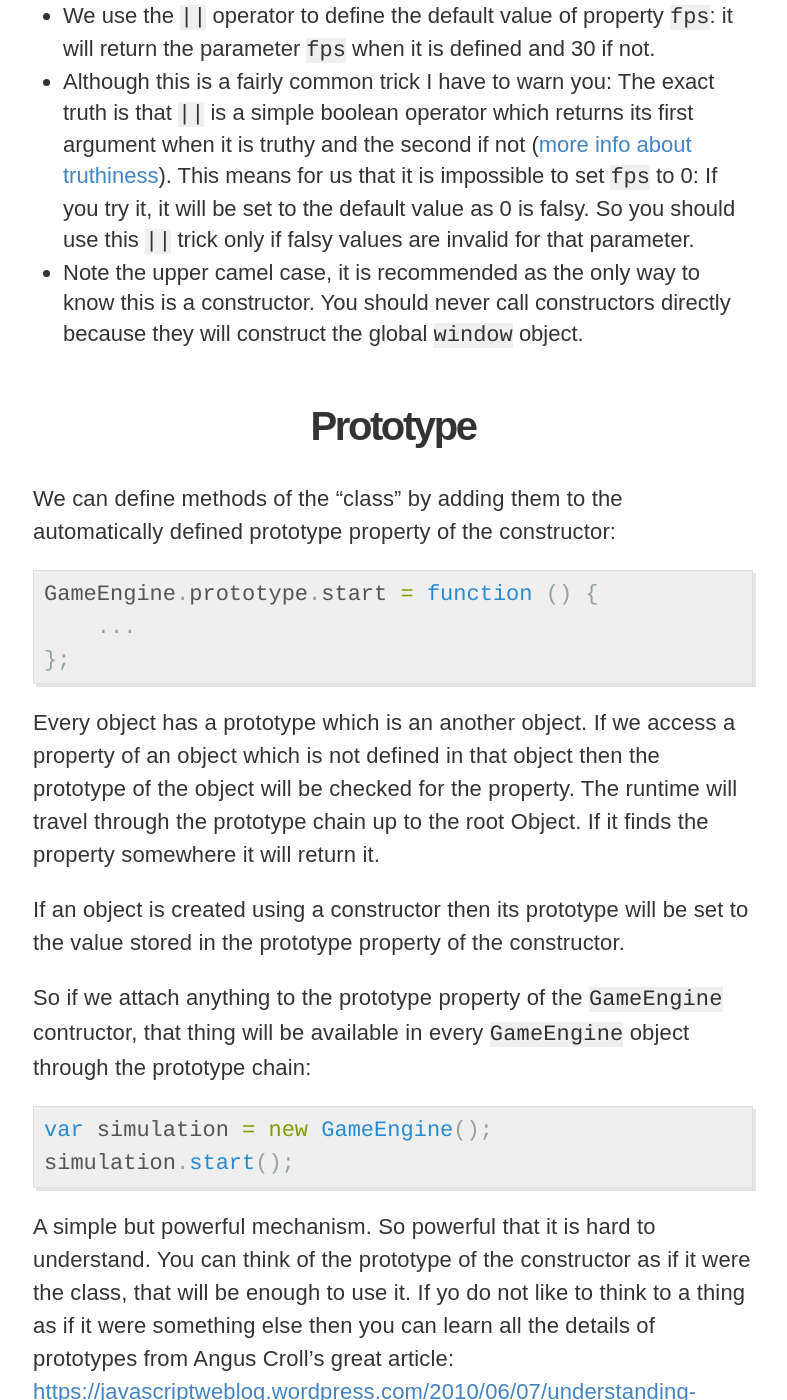
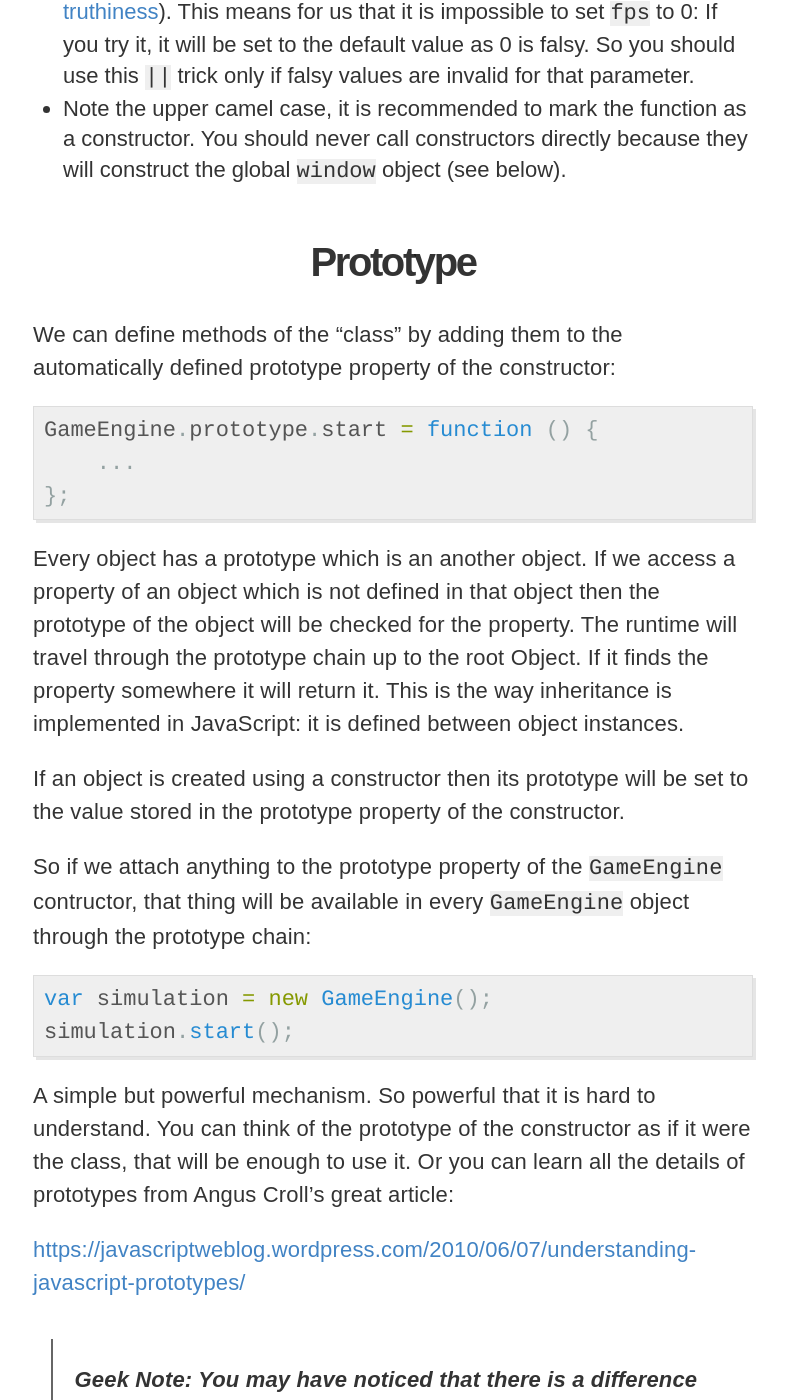
Before and after one commit to tisztamo/protosun, a Jekyll site: the page built from _posts/2015-05-26-prototype-game-engine.md, in a window 1280 px wide and 1400 px high, scrolled down 2159 px. Shown: the whole window, without its empty margins (247-1034 px from the left). Built offline with Jekyll 4.4.1, drawn with Linux system fonts in a browser that asks for light colours; Markdown is read by kramdown in place of the engine named in the settings; some of the changed text lies outside the part shown.

Commit message:
post fixes

```diff
--- a/_posts/2015-05-26-prototype-game-engine.md
+++ b/_posts/2015-05-26-prototype-game-engine.md
@@ -57,7 +53,7 @@ This is the constructor of our "class". It is just a function, it will be used a
 - The `this` keyword refers to the object under creation.
 - We use the `||` operator to define the default value of property `fps`: it will return the parameter `fps` when it is defined and 30 if not.
 - Although this is a fairly common trick I have to warn you: The exact truth is that `||` is a simple boolean operator which returns its first argument when it is truthy and the second if not ([more info about truthiness](https://developer.mozilla.org/en-US/docs/Glossary/Truthy)). This means for us that it is impossible to set `fps` to 0: If you try it, it will be set to the default value as 0 is falsy. So you should use this `||` trick only if falsy values are invalid for that parameter.
-- Note the upper camel case, it is recommended as the only way to know this is a constructor. You should never call constructors directly because they will construct the global `window` object.
+- Note the upper camel case, it is recommended to mark the function as a constructor. You should never call constructors directly because they will construct the global `window` object (see below).
 
 ### Prototype ###
 
@@ -69,7 +65,7 @@ GameEngine.prototype.start = function () {
 };
 {% endhighlight %}
 
-Every object has a prototype which is an another object. If we access a property of an object which is not defined in that object then the prototype of the object will be checked for the property. The runtime will travel through the prototype chain up to the root Object. If it finds the property somewhere it will return it.
+Every object has a prototype which is an another object. If we access a property of an object which is not defined in that object then the prototype of the object will be checked for the property. The runtime will travel through the prototype chain up to the root Object. If it finds the property somewhere it will return it. This is the way inheritance is implemented in JavaScript: it is defined between object instances.
 
 If an object is created using a constructor then its prototype will be set to the value stored in the prototype property of the constructor.
 
@@ -80,7 +76,9 @@ var simulation = new GameEngine();
 simulation.start();
 {% endhighlight %}
 
-A simple but powerful mechanism. So powerful that it is hard to understand. You can think of the prototype of the constructor as if it were the class, that will be enough to use it. If yo do not like to think to a thing as if it were something else then you can learn all the details of prototypes from Angus Croll's great article: [https://javascriptweblog.wordpress.com/2010/06/07/understanding-javascript-prototypes/](https://javascriptweblog.wordpress.com/2010/06/07/understanding-javascript-prototypes/)
+A simple but powerful mechanism. So powerful that it is hard to understand. You can think of the prototype of the constructor as if it were the class, that will be enough to use it. Or you can learn all the details of prototypes from Angus Croll's great article:
+
+[https://javascriptweblog.wordpress.com/2010/06/07/understanding-javascript-prototypes/](https://javascriptweblog.wordpress.com/2010/06/07/understanding-javascript-prototypes/)
 
 
 > Geek Note: You may have noticed that there is a difference between "the prototype" and "the `prototype` property". Strangely enough the prototype of an object is not stored in its `prototype` property but in its `__proto__` property. Every object has a prototype (thus a `__proto__` property) but only functions have the `prototype` property which will be used only if the function is called as a constructor. Fortunately you don't often need to access the prototype of an object so you may live happy without knowing this.
```
Also changed, not shown: other parts of _posts/2015-05-26-prototype-game-engine.md (+3 -7 lines).
